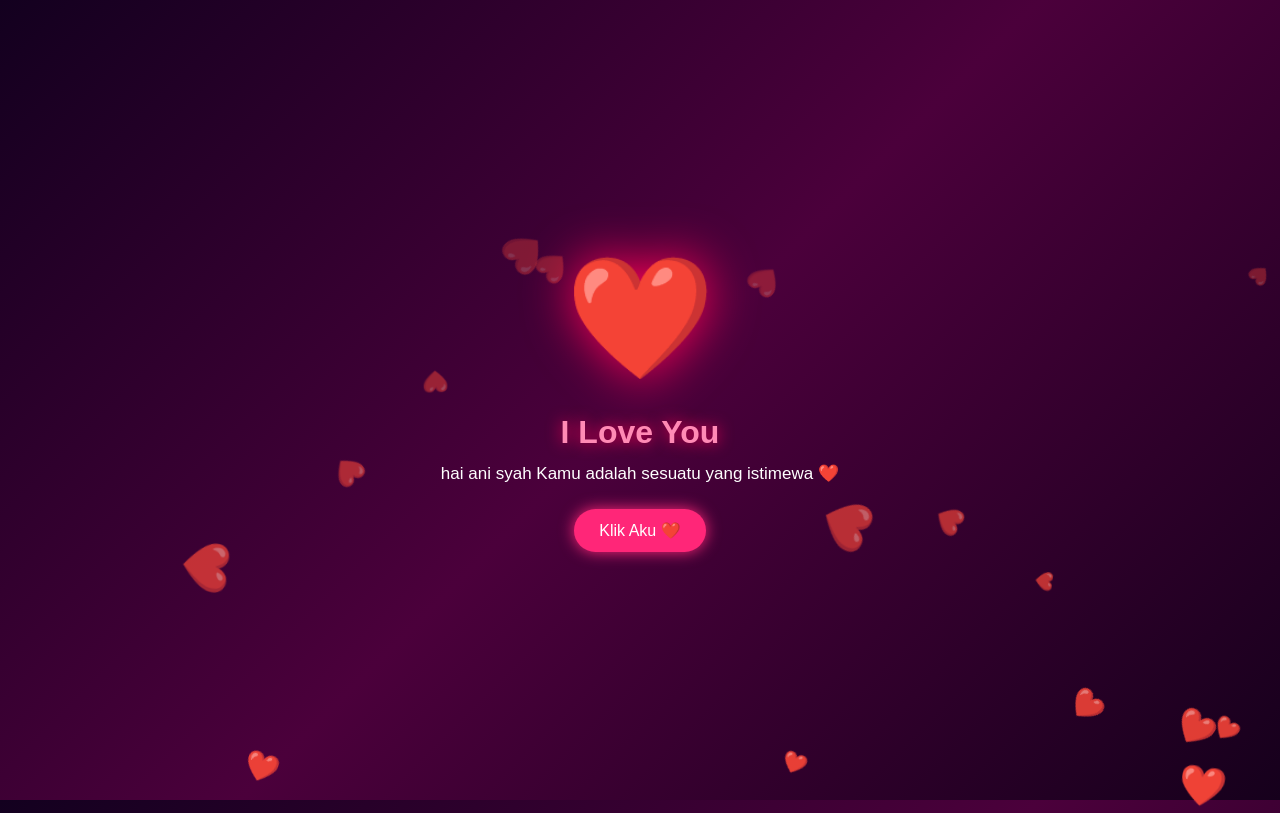
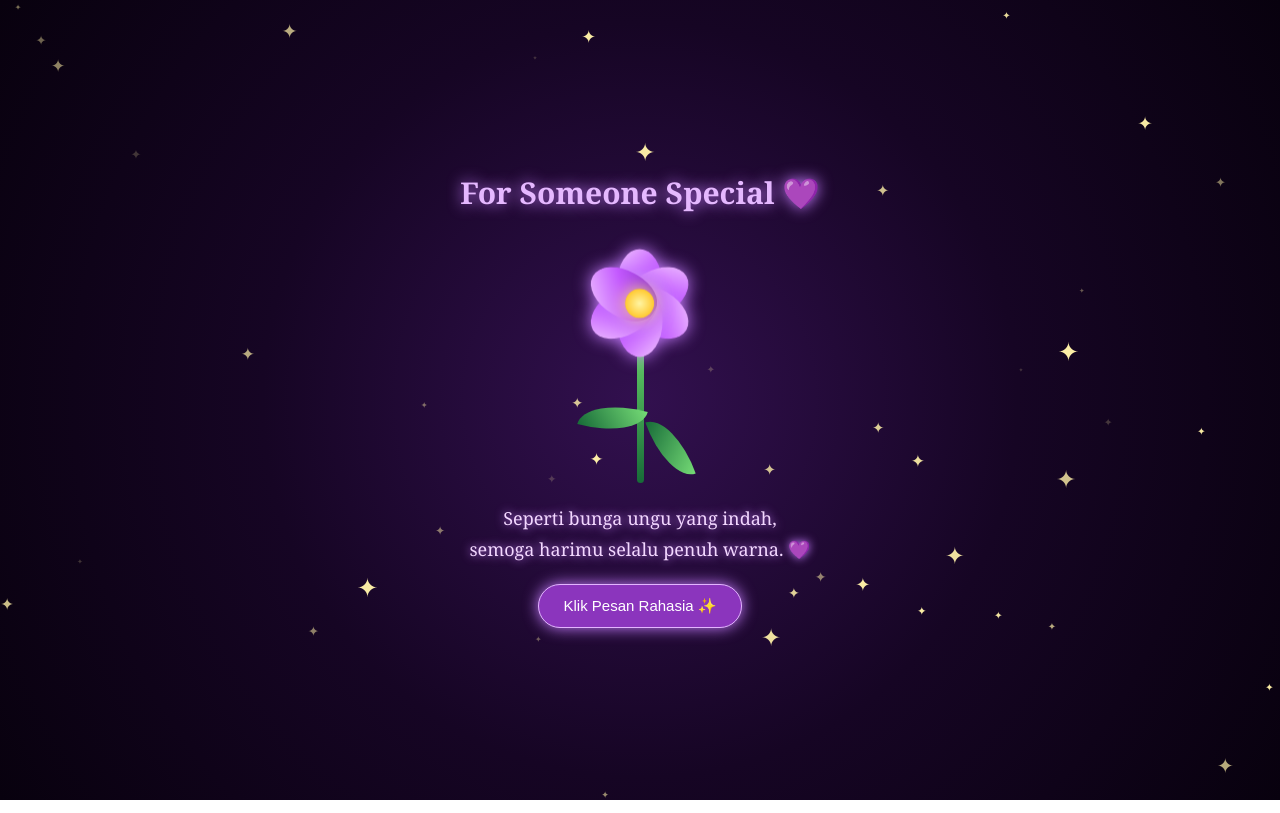
Before and after one commit to null087980-beep/wpw, a plain HTML site: page index.html in a window 1280 px wide. Drawn offline with Linux system fonts and the light colour scheme.

Commit message:
Add files via upload

```diff
--- a/index.html
+++ b/index.html
@@ -4,7 +4,7 @@
 <head>
 <meta charset="UTF-8">
 <meta name="viewport" content="width=device-width, initial-scale=1.0">
-<title>Animasi Hati</title>
+<title>Bunga Ungu Untukmu 💜</title>
 
 <style>
 * {
@@ -15,80 +15,156 @@
 
 body {
     height: 100vh;
-  background: linear-gradient(135deg, #13001f, #4b003b, #16001c);
+    overflow: hidden;
+    background: radial-gradient(
+        circle at center,
+        #32104f,
+        #160524,
+        #08010e
+    );
     display: flex;
     justify-content: center;
     align-items: center;
-  overflow: hidden;
-  font-family: Arial, sans-serif;
+    font-family: Georgia, serif;
+    color: white;
 }
 
 .container {
     text-align: center;
-  color: white;
-}
-
-.heart {
-  font-size: 120px;
-  animation: beat 1s infinite;
-  filter: drop-shadow(0 0 25px #ff0055);
+    position: relative;
+    z-index: 2;
 }
 
 h1 {
-  margin-top: 25px;
-  color: #ff8ab5;
-  text-shadow: 0 0 15px #ff0055;
+    color: #e5b8ff;
+    font-size: 30px;
+    text-shadow: 0 0 15px #c77dff;
+    margin-bottom: 15px;
 }
 
-p {
-  margin-top: 12px;
-  font-size: 17px;
-  color: white;
+.flower {
+    position: relative;
+    width: 220px;
+    height: 260px;
+    margin: auto;
+}
+
+.stem {
+    position: absolute;
+    width: 7px;
+    height: 150px;
+    background: linear-gradient(#6bd66b, #176b38);
+    left: 107px;
+    top: 105px;
+    border-radius: 10px;
+    transform-origin: top;
+    animation: grow 2s ease forwards;
+}
+
+.leaf {
+    position: absolute;
+    width: 65px;
+    height: 30px;
+    background: linear-gradient(45deg, #176b38, #75db76);
+    border-radius: 100% 0 100% 0;
+    top: 175px;
+    left: 50px;
+    transform: rotate(15deg);
+}
+
+.leaf.right {
+    left: 108px;
+    top: 205px;
+    transform: rotate(70deg);
+}
+
+.petals {
+    position: absolute;
+    top: 10px;
+    left: 45px;
+    width: 130px;
+    height: 130px;
+    animation: bloom 3s ease-in-out infinite alternate;
+}
+
+.petal {
+    position: absolute;
+    width: 55px;
+    height: 85px;
+    background: linear-gradient(
+        135deg,
+        #f1c5ff,
+        #c45aff,
+        #8428c7
+    );
+    border-radius: 50% 50% 45% 45%;
+    left: 37px;
+    top: 0;
+    transform-origin: 50% 65px;
+    box-shadow: 0 0 20px #c77dff;
+}
+
+.petal:nth-child(1) { transform: rotate(0deg); }
+.petal:nth-child(2) { transform: rotate(60deg); }
+.petal:nth-child(3) { transform: rotate(120deg); }
+.petal:nth-child(4) { transform: rotate(180deg); }
+.petal:nth-child(5) { transform: rotate(240deg); }
+.petal:nth-child(6) { transform: rotate(300deg); }
+
+.center {
+    position: absolute;
+    width: 35px;
+    height: 35px;
+    background: radial-gradient(circle, #fff5a3, #ffb700);
+    border-radius: 50%;
+    top: 48px;
+    left: 47px;
+    box-shadow: 0 0 20px #ffe66d;
+}
+
+.message {
+    margin-top: 15px;
+    font-size: 18px;
+    color: #f3d8ff;
+    line-height: 1.7;
+    text-shadow: 0 0 10px #c77dff;
 }
 
 button {
-  margin-top: 25px;
+    margin-top: 20px;
     padding: 12px 25px;
-  border: none;
+    border: 1px solid #e3b4ff;
     border-radius: 30px;
-  background: #ff2678;
+    background: #8b35bd;
     color: white;
-  font-size: 16px;
+    font-size: 15px;
     cursor: pointer;
-  box-shadow: 0 0 15px #ff2678;
+    box-shadow: 0 0 15px #c77dff;
 }
 
 button:hover {
-  background: #ff0055;
-  transform: scale(1.1);
+    background: #b65de8;
 }
 
-@keyframes beat {
-  0%, 100% {
-    transform: scale(1);
-  }
-  50% {
-    transform: scale(1.3);
-  }
+.star {
+    position: absolute;
+    color: #fff1a8;
+    animation: twinkle 2s infinite alternate;
 }
 
-.love {
-  position: absolute;
-  bottom: -30px;
-  color: #ff4f91;
-  animation: naik 5s linear infinite;
-  pointer-events: none;
+@keyframes bloom {
+    from { transform: scale(.75); }
+    to { transform: scale(1.1); }
 }
 
-@keyframes naik {
-  0% {
-    transform: translateY(0) rotate(0);
-    opacity: 1;
+@keyframes grow {
+    from { transform: scaleY(0); }
+    to { transform: scaleY(1); }
 }
-  100% {
-    transform: translateY(-110vh) rotate(360deg);
-    opacity: 0;
-  }
+
+@keyframes twinkle {
+    from { opacity: .2; transform: scale(.6); }
+    to { opacity: 1; transform: scale(1.3); }
 }
 </style>
 </head>
@@ -96,36 +172,70 @@ button:hover {
 <body>
 
 <div class="container">
-  <div class="heart">❤️</div>
-  <h1>I Love You</h1>
-  <p>hai ani syah Kamu adalah sesuatu yang istimewa ❤️</p>
-  <button onclick="pesan()">Klik Aku ❤️</button>
+
+    <h1>For Someone Special 💜</h1>
+
+    <div class="flower">
+
+        <div class="stem"></div>
+
+        <div class="leaf"></div>
+        <div class="leaf right"></div>
+
+        <div class="petals">
+            <div class="petal"></div>
+            <div class="petal"></div>
+            <div class="petal"></div>
+            <div class="petal"></div>
+            <div class="petal"></div>
+            <div class="petal"></div>
+            <div class="center"></div>
+        </div>
+
+    </div>
+
+    <div class="message" id="message">
+        Seperti bunga ungu yang indah,<br>
+        semoga harimu selalu penuh warna. 💜
+    </div>
+
+    <button onclick="showMessage()">
+        Klik Pesan Rahasia ✨
+    </button>
+
 </div>
 
 <script>
-function pesan() {
-  alert("❤️ Terima kasih sudah hadir di hidupku ❤️");
+const messages = [
+    "Bunga ini mungkin sederhana,<br>tapi dipersembahkan dengan tulus. 💜",
+    "Semoga kebahagiaan selalu mekar<br>di setiap langkahmu. 🌷",
+    "Jadilah seperti bunga,<br>tetap indah di setiap musim. ✨",
+    "Satu bunga kecil,<br>untuk seseorang yang istimewa. 💜"
+];
+
+let index = 0;
+
+function showMessage() {
+    document.getElementById("message").innerHTML =
+        messages[index];
+
+    index = (index + 1) % messages.length;
 }
 
-// Membuat hati terbang
-function buatHati() {
-  const hati = document.createElement("div");
+// Membuat bintang
+for (let i = 0; i < 45; i++) {
+    let star = document.createElement("div");
 
-  hati.className = "love";
-  hati.innerHTML = "❤️";
+    star.className = "star";
+    star.innerHTML = "✦";
 
-  hati.style.left = Math.random() * 100 + "vw";
-  hati.style.fontSize = (15 + Math.random() * 30) + "px";
-  hati.style.animationDuration = (3 + Math.random() * 4) + "s";
+    star.style.left = Math.random() * 100 + "vw";
+    star.style.top = Math.random() * 100 + "vh";
+    star.style.fontSize = (8 + Math.random() * 15) + "px";
+    star.style.animationDelay = Math.random() * 3 + "s";
 
-  document.body.appendChild(hati);
-
-  setTimeout(() => {
-    hati.remove();
-  }, 7000);
+    document.body.appendChild(star);
 }
-
-setInterval(buatHati, 300);
 </script>
 
 </body>
```
Lines whose indentation alone changed are shown as unchanged.
